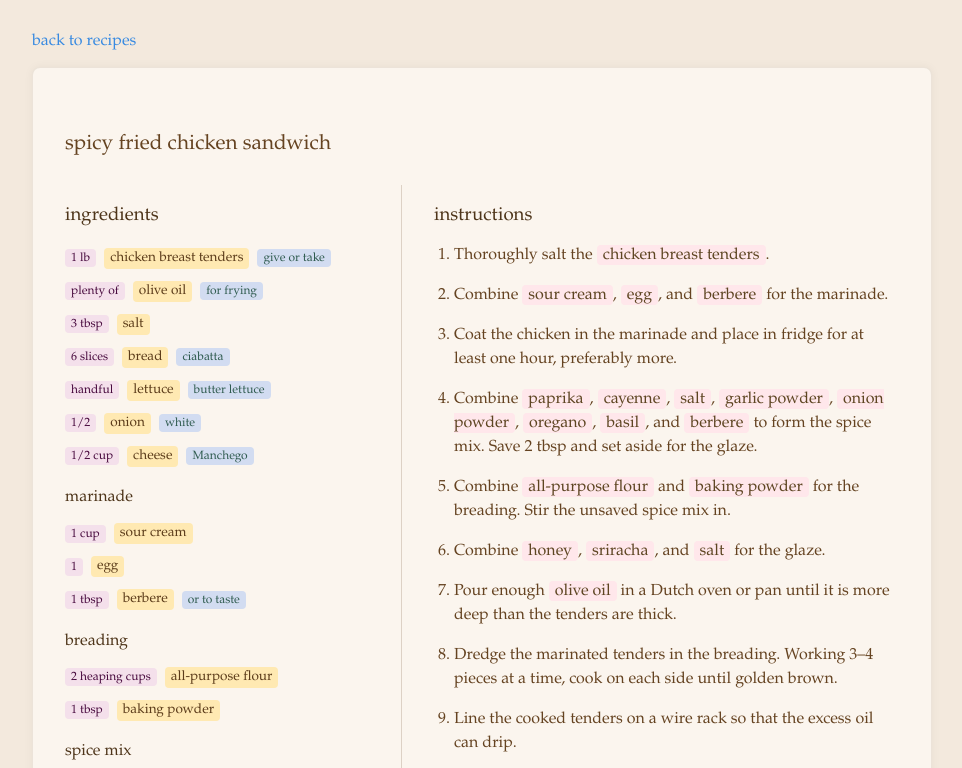
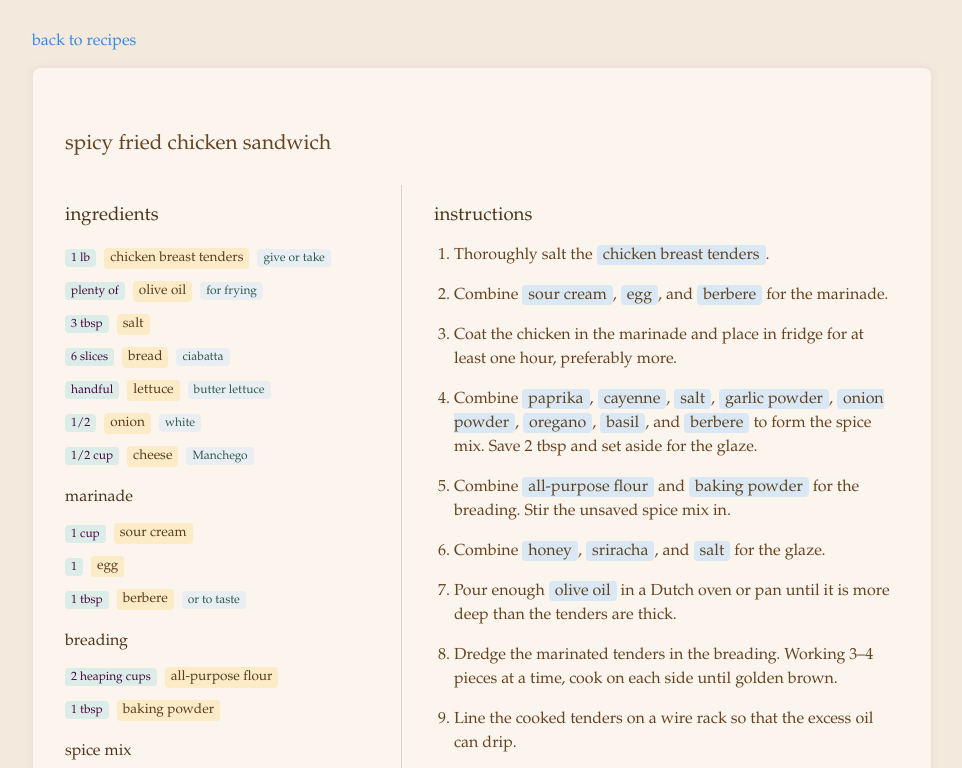
Before and after one commit to aubrieta/recipes, a website: page index.html in a window 1280 px wide. Both pictures are taken after a click on the link "spicy fried chicken sandwich". Shown: the top 768 px of the page, without its empty margins (158-1120 px from the left). Drawn offline with Linux system fonts and the light colour scheme.

Commit message:
color changes

```diff
--- a/style.css
+++ b/style.css
@@ -68,7 +68,7 @@ body {
 
   /* === Varied Pastel Tags === */
   .quantity {
-    background-color: rgb(244, 224, 235); /* pastel lavender */
+    background-color: #dcece9; /* medium teal */
     color: rgb(72, 10, 62);
     font-size: 0.75rem;
     padding: 2px 6px;
@@ -77,7 +77,7 @@ body {
   }
 
   .name-tag {
-    background-color: #ffe9b2; /* soft peach */
+    background-color: #fbebc7; /* sand */
     color: #5c3c1a;
     font-size: 0.85rem;
     padding: 2px 6px;
@@ -88,13 +88,13 @@ body {
   }
 
   .name-tag:hover {
-    background-color: #f0d3af;
+    background-color: #f6e1b1;
     transform: scale(1.05);
     box-shadow: 0 0 0 2px rgba(92, 60, 26, 0.1);
   }
 
   .meta-tag {
-    background-color: rgb(210, 220, 241); /* pastel mint */
+    background-color: #e9eef3; /* pale gray */
     color: #2f5b4f;
     font-size: 0.75rem;
     padding: 2px 6px;
@@ -105,7 +105,7 @@ body {
 
   /* === Ingredient Reference in Instructions === */
   .ingredient-ref {
-    background-color: rgb(255, 231, 235); /* warm yellow */
+    background-color: rgb(218, 232, 245); /* light teal */
     color: #5e4522;
     padding: 2px 6px;
     border-radius: 4px;
@@ -113,7 +113,7 @@ body {
   }
 
   .highlight {
-    background-color: #c1dffb !important;
+    background-color: rgb(199, 209, 247) !important;
   }
 
   /* === Back to Recipes Link === */
```
Also changed, not shown: 1 other file.
